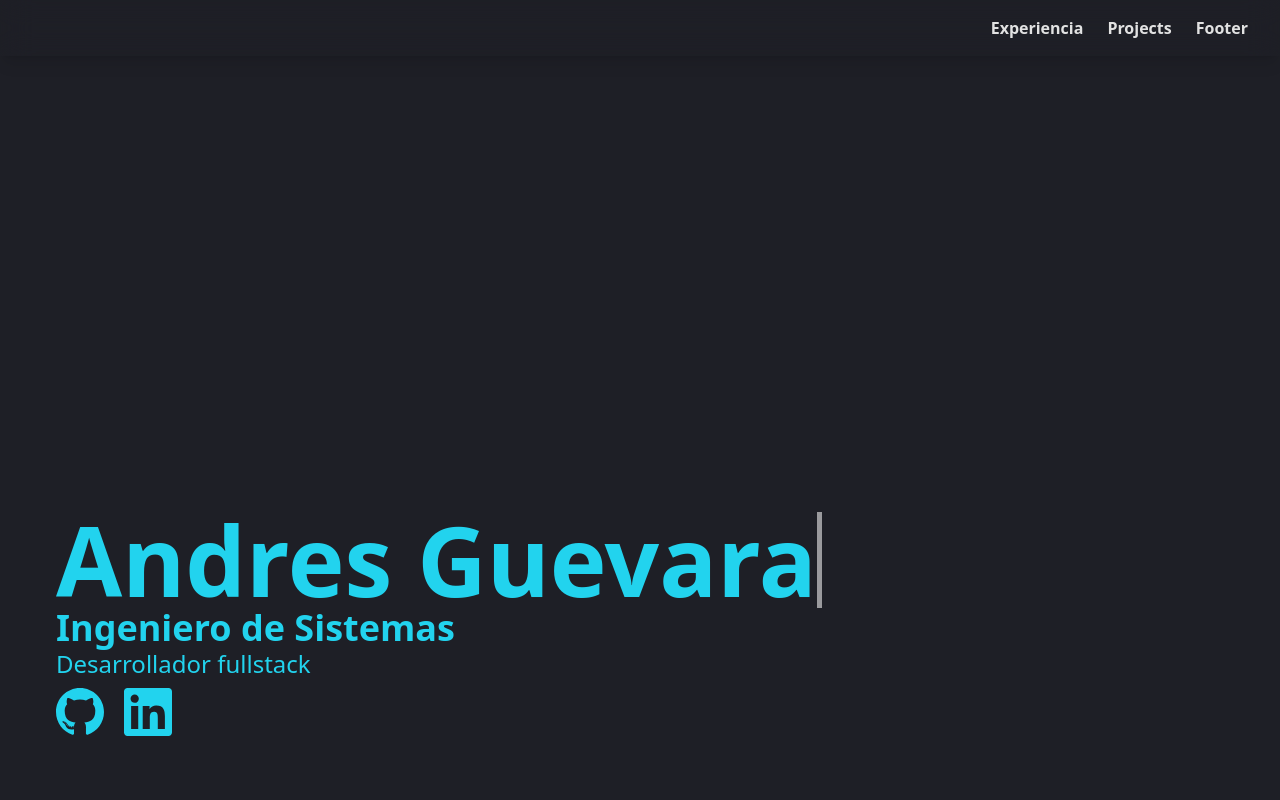
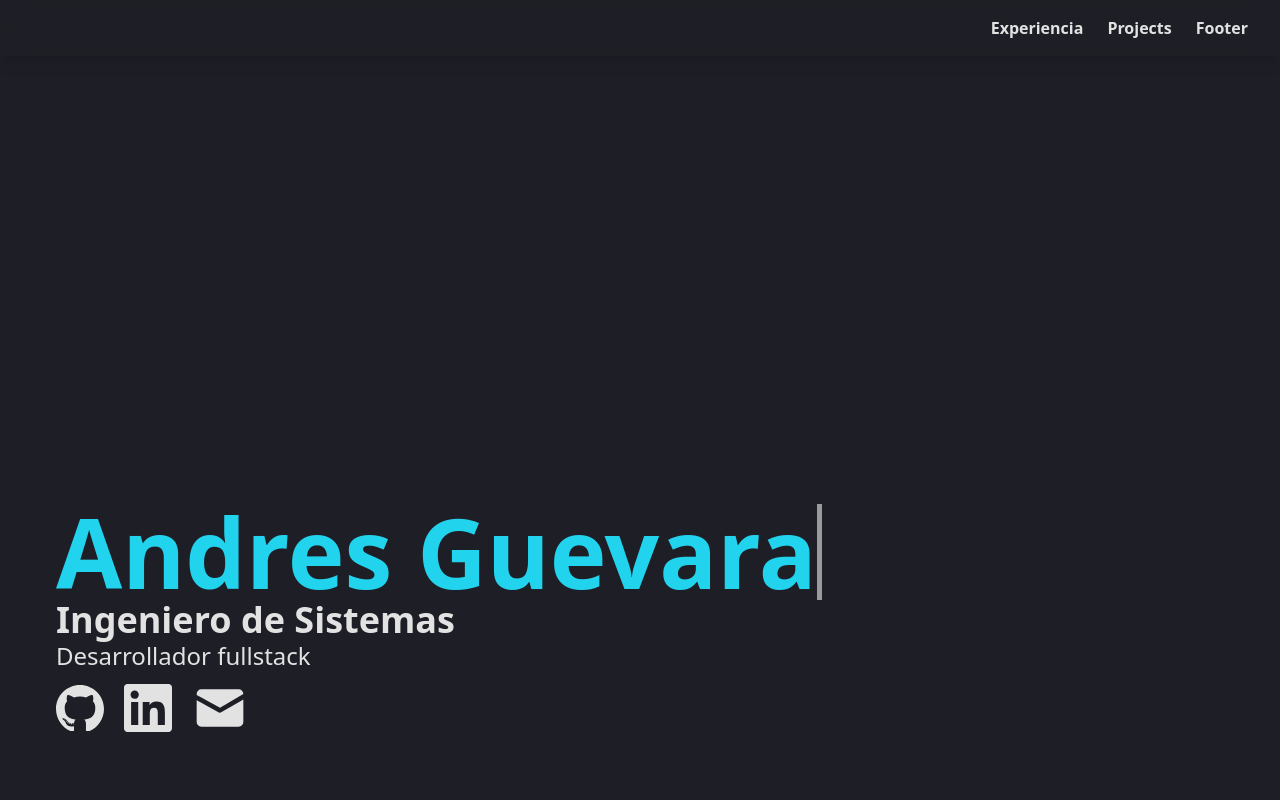
Before and after one commit to Andresssg/Portfolio, a React (Vite) app: page / in a window 1280 px wide. Shown: the top 800 px of the page. Built offline with nearby package versions, Linux system fonts and the light colour scheme.

Commit message:
Add mail icon and change styles

```diff
--- a/src/sections/Hero.jsx
+++ b/src/sections/Hero.jsx
@@ -1,18 +1,20 @@
 import Github from '../icons/Github'
 import LinkedIn from '../icons/Linkedin'
+import Mail from '../icons/Mail'
 
 function Hero () {
   return (
     <section className='flex flex-col w-full h-screen p-14 pb-16 justify-end items-left
-    text-accent
+    text-light-gray
     '
     >
-      <h1 className='font-bold text-6xl lg:text-8xl typewriter'>Andres Guevara</h1>
+      <h1 className='font-bold text-6xl lg:text-8xl typewriter text-accent'>Andres Guevara</h1>
       <h2 className='font-semibold text-3xl lg:text-4xl'>Ingeniero de Sistemas</h2>
       <h3 className='font-medium text-xl lg:text-2xl'>Desarrollador fullstack</h3>
-      <div className='flex gap-2 mt-2 md:gap-5'>
-        <Github className='w-7 md:w-12 hover:scale-150 hover:text-white duration-300' />
-        <LinkedIn className='w-7 md:w-12 hover:scale-150 hover:text-linkedin duration-300' />
+      <div className='flex gap-2 mt-2 md:gap-5 items-center'>
+        <Github className='w-7 md:w-12 hover:scale-110 hover:text-accent duration-300' />
+        <LinkedIn className='w-7 md:w-12 hover:scale-110 hover:text-accent duration-300' />
+        <Mail className='w-7 md:w-14 hover:scale-110 hover:text-accent duration-300' />
       </div>
     </section>
   )
```
